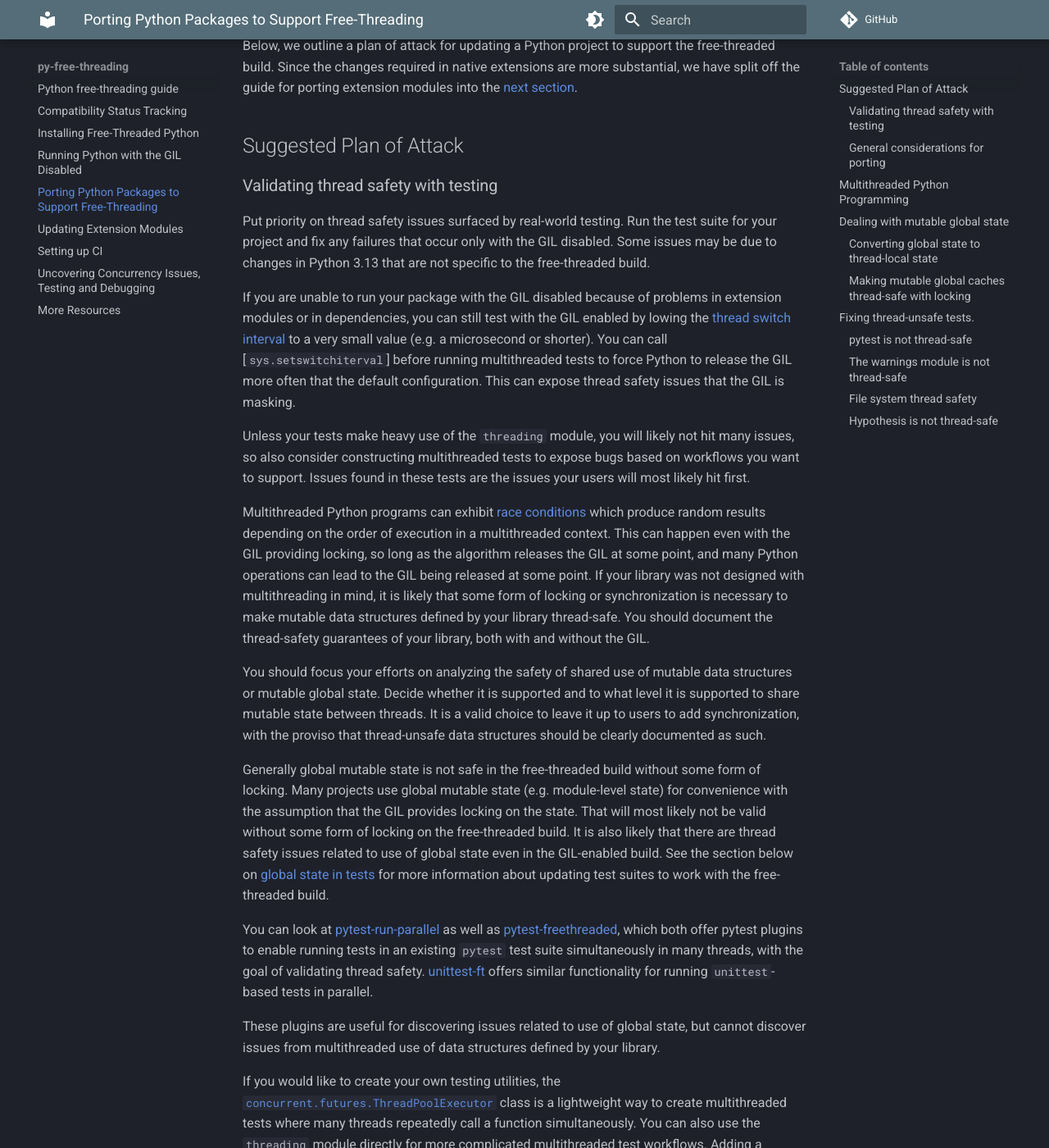
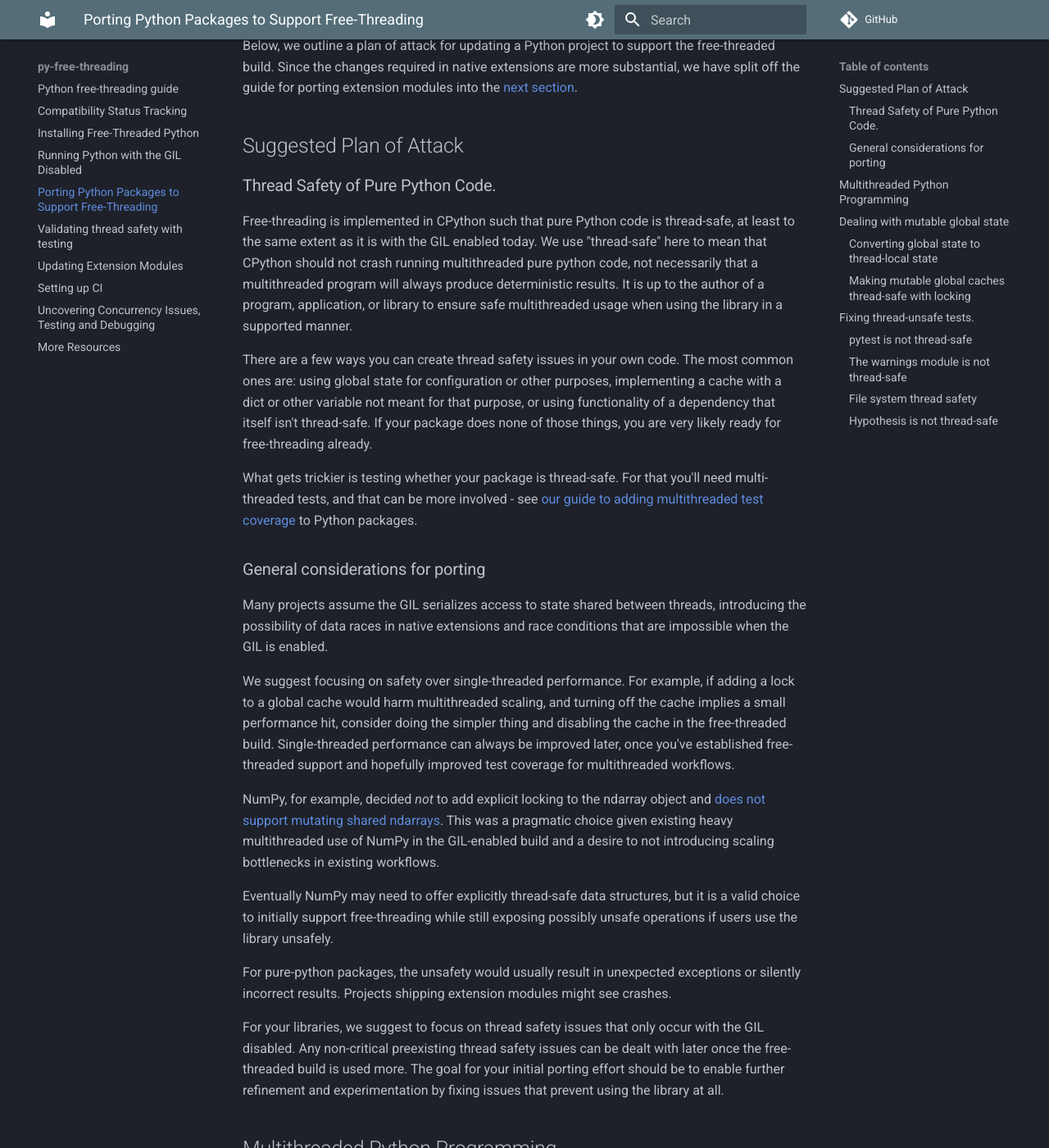
Before and after one commit to Quansight-Labs/free-threaded-compatibility, an MkDocs documentation site: the page built from docs/porting.md, in a window 1280 px wide and 1400 px high, scrolled down 594 px. Shown: the whole window at 82% size. Built offline with MkDocs 1.6.1 and Material for MkDocs 9.7.7, drawn with Linux system fonts in a browser that asks for light colours; comment, search, counter and statistics services are not loaded; some of the changed text lies outside the part shown.

Commit message:
add testing page

````diff
--- a/docs/porting.md
+++ b/docs/porting.md
@@ -28,138 +28,26 @@
 
 ## Suggested Plan of Attack
 
-### Validating thread safety with testing
+### Thread Safety of Pure Python Code.
 
-Put priority on thread safety issues surfaced by real-world testing. Run the
-test suite for your project and fix any failures that occur only with the GIL
-disabled. Some issues may be due to changes in Python 3.13 that are not
-specific to the free-threaded build.
+Free-threading is implemented in CPython such that pure Python code is
+thread-safe, at least to the same extent as it is with the GIL enabled today. We
+use "thread-safe" here to mean that CPython should not crash running
+multithreaded pure python code, not necessarily that a multithreaded program
+will always produce deterministic results. It is up to the author of a program,
+application, or library to ensure safe multithreaded usage when using the
+library in a supported manner.
 
-If you are unable to run your package with the GIL disabled because of problems
-in extension modules or in dependencies, you can still test with the GIL enabled
-by lowing the [thread switch interval](<>) to a very small value (e.g. a
-microsecond or shorter). You can call \[`sys.setswitchiterval`\] before running
-multithreaded tests to force Python to release the GIL more often that the
-default configuration. This can expose thread safety issues that the GIL is
-masking.
+There are a few ways you can create thread safety issues in your own
+code. The most common ones are: using global state for configuration or other
+purposes, implementing a cache with a dict or other variable not meant for that
+purpose, or using functionality of a dependency that itself isn't
+thread-safe. If your package does none of those things, you are very likely
+ready for free-threading already.
 
-Unless your tests make heavy use of the `threading` module, you will likely not
-hit many issues, so also consider constructing multithreaded tests to expose
-bugs based on workflows you want to support. Issues found in these tests are the
-issues your users will most likely hit first.
-
-Multithreaded Python programs can exhibit [race
-conditions](https://en.wikipedia.org/wiki/Race_condition) which produce random
-results depending on the order of execution in a multithreaded context. This can
-happen even with the GIL providing locking, so long as the algorithm releases
-the GIL at some point, and many Python operations can lead to the GIL being
-released at some point. If your library was not designed with multithreading in
-mind, it is likely that some form of locking or synchronization is necessary to
-make mutable data structures defined by your library thread-safe. You should
-document the thread-safety guarantees of your library, both with and without the
-GIL.
-
-You should focus your efforts on analyzing the safety of shared use of mutable
-data structures or mutable global state. Decide whether it is supported and to
-what level it is supported to share mutable state between threads. It is a valid
-choice to leave it up to users to add synchronization, with the proviso that
-thread-unsafe data structures should be clearly documented as such.
-
-Generally global mutable state is not safe in the free-threaded build without
-some form of locking. Many projects use global mutable state (e.g. module-level
-state) for convenience with the assumption that the GIL provides locking on the
-state. That will most likely not be valid without some form of locking on the
-free-threaded build. It is also likely that there are thread safety issues
-related to use of global state even in the GIL-enabled build. See the section
-below on [global state in tests](porting.md#fixing-thread-unsafe-tests)
-for more information about updating test suites to work with the free-threaded
-build.
-
-You can look at
-[pytest-run-parallel](https://github.com/Quansight-Labs/pytest-run-parallel) as
-well as
-[pytest-freethreaded](https://github.com/tonybaloney/pytest-freethreaded), which
-both offer pytest plugins to enable running tests in an existing `pytest` test
-suite simultaneously in many threads, with the goal of validating thread
-safety. [unittest-ft](https://github.com/amyreese/unittest-ft) offers similar
-functionality for running `unittest`-based tests in parallel.
-
-These plugins are useful for discovering issues related to use of global state,
-but cannot discover issues from multithreaded use of data structures defined by
-your library.
-
-If you would like to create your own testing utilities, the
-[`concurrent.futures.ThreadPoolExecutor`](https://docs.python.org/3/library/concurrent.futures.html#concurrent.futures.ThreadPoolExecutor)
-class is a lightweight way to create multithreaded tests where many threads
-repeatedly call a function simultaneously. You can also use the `threading`
-module directly for more complicated multithreaded test workflows. Adding a
-`threading.Barrier` before a line of code that you suspect will trigger a race
-condition is a good way to synchronize workers and increase the chances that an
-infrequent test failure will trigger.
-
-NumPy makes use of the following helper function to enable writing explicitly
-multithreaded tests, with a number of useful features to generically set up
-different testing scenarios:
-
-```python
-from concurrent.futures import ThreadPoolExecutor
-import threading
-
-
-def run_threaded(
-    func,
-    num_threads=8,
-    pass_count=False,
-    pass_barrier=False,
-    outer_iterations=1,
-    prepare_args=None,
-):
-    """Runs a function many times in parallel"""
-    for _ in range(outer_iterations):
-        with ThreadPoolExecutor(max_workers=num_threads) as tpe:
-            if prepare_args is None:
-                args = []
-            else:
-                args = prepare_args()
-            if pass_barrier:
-                barrier = threading.Barrier(num_threads)
-                args.append(barrier)
-            if pass_count:
-                all_args = [(func, i, *args) for i in range(num_threads)]
-            else:
-                all_args = [(func, *args) for i in range(num_threads)]
-            try:
-                futures = []
-                for arg in all_args:
-                    futures.append(tpe.submit(*arg))
-            finally:
-                if len(futures) < num_threads and pass_barrier:
-                    barrier.abort()
-            for f in futures:
-                f.result()
-```
-
-Using this helper, you could write a multithreaded test using a shared list like this:
-
-```python
-def test_parallel_append():
-    shared_list = []
-
-    def closure(i, b):
-        b.wait()
-        shared_list.append(i)
-
-    run_threaded(closure, num_threads=8, pass_barrier=True, pass_count=True)
-
-    assert sum(shared_list) == sum(range(8))
-```
-
-Generally multithreaded tests look something like the above: define a closure
-that operates on (possibly) shared data, spawn a thread pool that runs the
-closure in many threads, and assert something about the state of the world
-either inside the closure or after the thread pool finishes running. The
-assertion might be merely that a crash doesn't happen, in which case no explicit
-asserts are necessary.
+What gets trickier is testing whether your package is thread-safe. For that
+you'll need multi-threaded tests, and that can be more involved - see [our guide
+to adding multithreaded test coverage](testing.md) to Python packages.
 
 ### General considerations for porting
 
--- a/mkdocs.yml
+++ b/mkdocs.yml
@@ -27,6 +27,7 @@
   - 'installing_cpython.md'
   - 'running-gil-disabled.md'
   - 'porting.md'
+  - 'testing.md'
   - 'porting-extensions.md'
   - 'ci.md'
   - 'debugging.md'
````
Also changed, not shown: docs/index.md (+1 -0 lines), docs/testing.md (added, +133 -0 lines).
